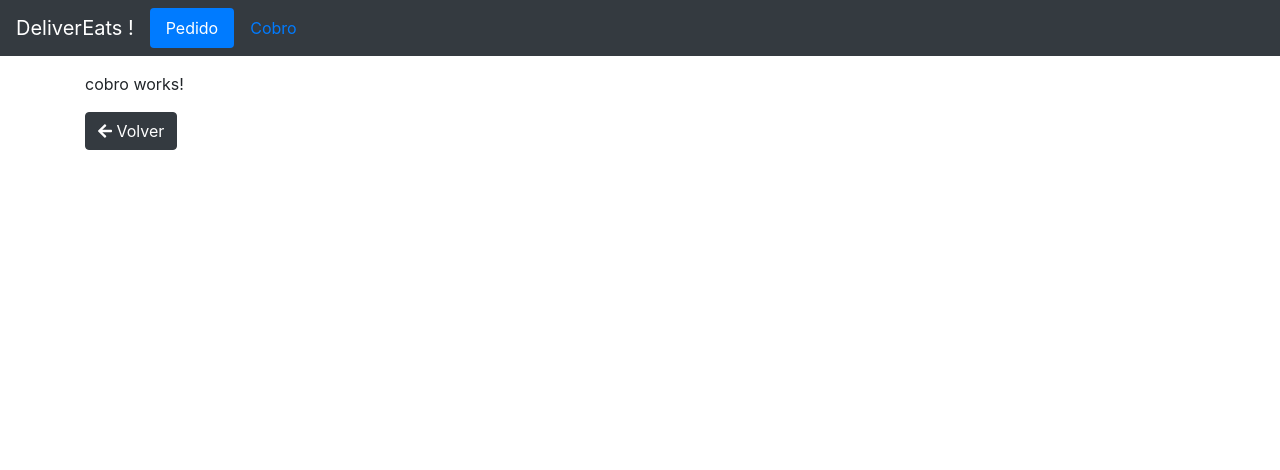
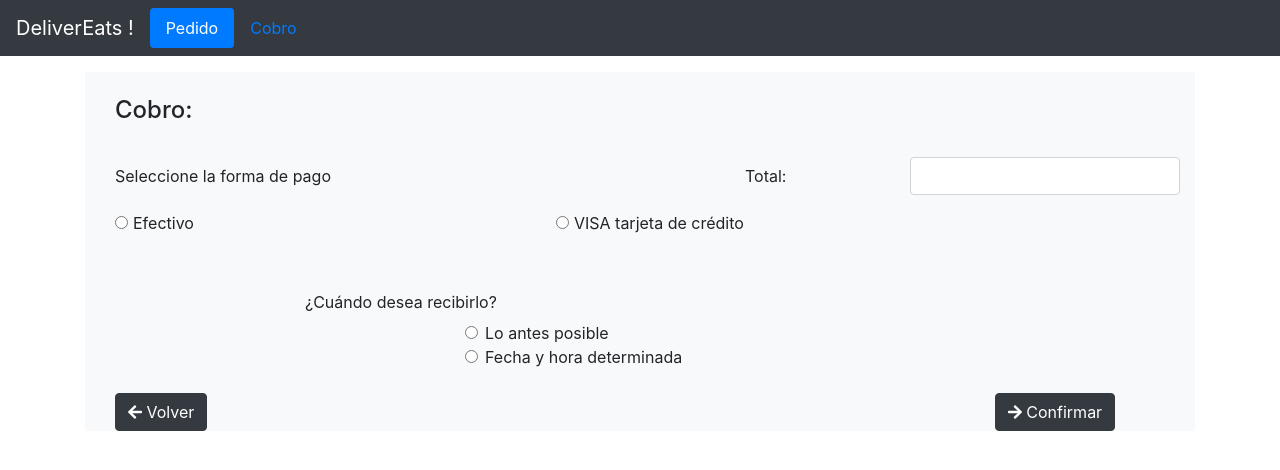
Before and after one commit to mati4935/ISW2020-Grupo3, an Angular app in the folder Practico/TPs/Evaluables/TP 6/TP6-ImplementacionUS/: page /cobro in a window 1280 px wide. Shown: the top 470 px of the page. Built offline with nearby package versions, Linux system fonts and the light colour scheme.

Commit message:
update cobro

```diff
--- a/Practico/TPs/Evaluables/TP 6/TP6-ImplementacionUS/src/app/components/cobro/cobro.component.html
+++ b/Practico/TPs/Evaluables/TP 6/TP6-ImplementacionUS/src/app/components/cobro/cobro.component.html
@@ -1,7 +1,99 @@
-<p>cobro works!</p>
+<div class="container bg-light">
+  <br>
+  <h4 class="container-fluid">Cobro: </h4>
+  <div id="divFormulario2" class="container-fluid">
+    <br>
+    <form name="formSegundo">
+    <div class="form-group row">
+      <label class="col-form-label col-sm-5 col-sm-offset-1">
+        Seleccione la forma de pago </label>
+      <label class="col-form-label col-sm-2 offset-2">
+        Total: </label>
+        <input type="text" name="Nombre" class="form-control col-sm-3" formControlName="precio" maxlength="55" />
+
+    </div>
+
+    <div class="form-check-inline">
+        <label class="form-check-label">
+          <input type="radio" class="form-check-input" name="optradio" (click)="ActivarEfectivo()">Efectivo
+        </label>
+      </div>
+      <div class="form-check-inline offset-4">
+        <label class="form-check-label">
+          <input type="radio" class="form-check-input" name="optradio" (click)="ActivarVISA()">VISA tarjeta de crédito
+        </label>
+      </div>
+
+<br>
+<br>
+
+    <div *ngIf="desplegarVISA == 'SI'">
+        <div class="form-group row">
+            <label class="col-form-label col-sm-2 col-sm-offset-1">
+            Nombre titular: </label>
+            <div class="col-sm-3">
+                <input type="text" name="Nombre" class="form-control" formControlName="refNomTitular" maxlength="55" />
+            </div>
+            <label class="col-form-label col-sm-2 col-sm-offset-1">
+            Apellido titular: </label>
+            <div class="col-sm-3">
+            <input type="text" name="Nombre" class="form-control" formControlName="refApeTitular" maxlength="55" />
+            </div>
+        </div>
+
+        <div class="form-group row">
+            <label class="col-form-label col-sm-2 col-sm-offset-1">
+                Número de tarjeta: </label>
+            <div class="col-sm-3">
+                <input type="text" name="Nombre" class="form-control" formControlName="refNumTarjeta" maxlength="55" />
+            </div>
+            <label class="col-form-label col-sm-2 col-sm-offset-1">
+                CVC: </label>
+            <div class="col-sm-3">
+                <input type="text" name="Nombre" class="form-control" formControlName="refCVC" maxlength="55" />
+            </div>
+        </div>
+    </div>
+
+<div *ngIf="desplegarEfectivo == 'SI'">
+    <div class="form-group row">
+        <label class="col-form-label col-sm-2 col-sm-offset-1">
+        Monto: </label>
+        <div class="col-sm-3">
+            <input type="text" name="Nombre" class="form-control" formControlName="refMonto" maxlength="55" />
+        </div>
+    </div>
+</div>
+
+<br>
+
+<label class="col-form-label col-sm-4 offset-2">
+    ¿Cuándo desea recibirlo? </label>
+
+<div class="form-check offset-4">
+    <label class="form-check-label">
+      <input type="radio" class="form-check-input" name="optradio">Lo antes posible
+    </label>
+  </div>
+  <div class="form-check offset-4">
+    <label class="form-check-label">
+      <input type="radio" class="form-check-input" name="optradio">Fecha y hora determinada
+    </label>
+  </div>
+
+<br>
+
 <div >
     <button type="button" routerLink="/pedido" class="btn btn-dark">
       <span class="fas fa-arrow-left"> </span>
       Volver
     </button>
+
+    <button type="button" class="btn btn-dark offset-9">
+      <span class="fas fa-arrow-right"> </span>
+      Confirmar
+    </button>
   </div>
+</form>
+</div>
+</div>
--- a/Practico/TPs/Evaluables/TP 6/TP6-ImplementacionUS/src/app/components/cobro/cobro.component.ts
+++ b/Practico/TPs/Evaluables/TP 6/TP6-ImplementacionUS/src/app/components/cobro/cobro.component.ts
@@ -7,9 +7,33 @@ import { Component, OnInit } from '@angular/core';
 })
 export class CobroComponent implements OnInit {
 
+  desplegarEfectivo = "NO";
+  desplegarVISA = "NO";
+
   constructor() { }
 
   ngOnInit(): void {
   }
 
+
+  ActivarEfectivo()
+  {
+    this.desplegarEfectivo="SI";
+    this.desplegarVISA="NO";
+  }
+  DesactivarEfectivo()
+  {
+    this.desplegarEfectivo="NO";
+  }
+
+  ActivarVISA()
+  {
+    this.desplegarVISA="SI";
+    this.desplegarEfectivo="NO";
+  }
+  DesactivarVISA()
+  {
+    this.desplegarVISA="NO";
+  }
+
 }
```
